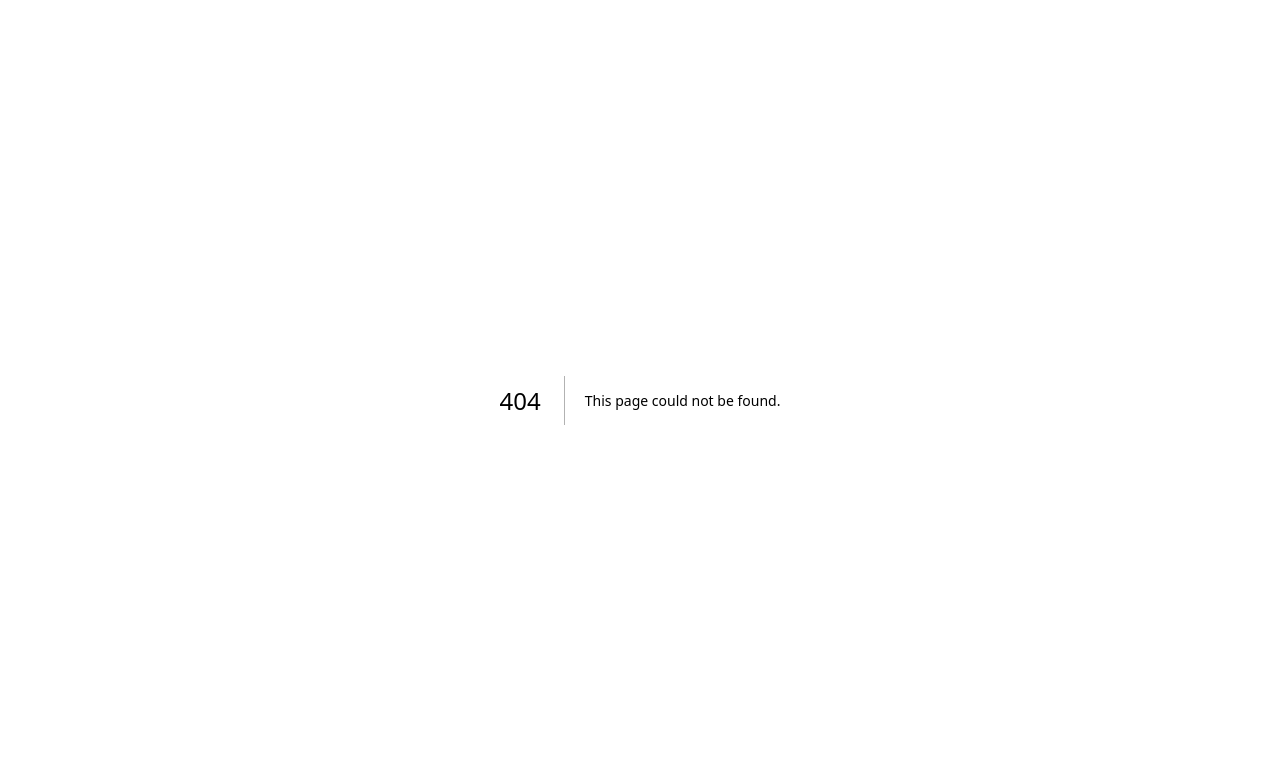
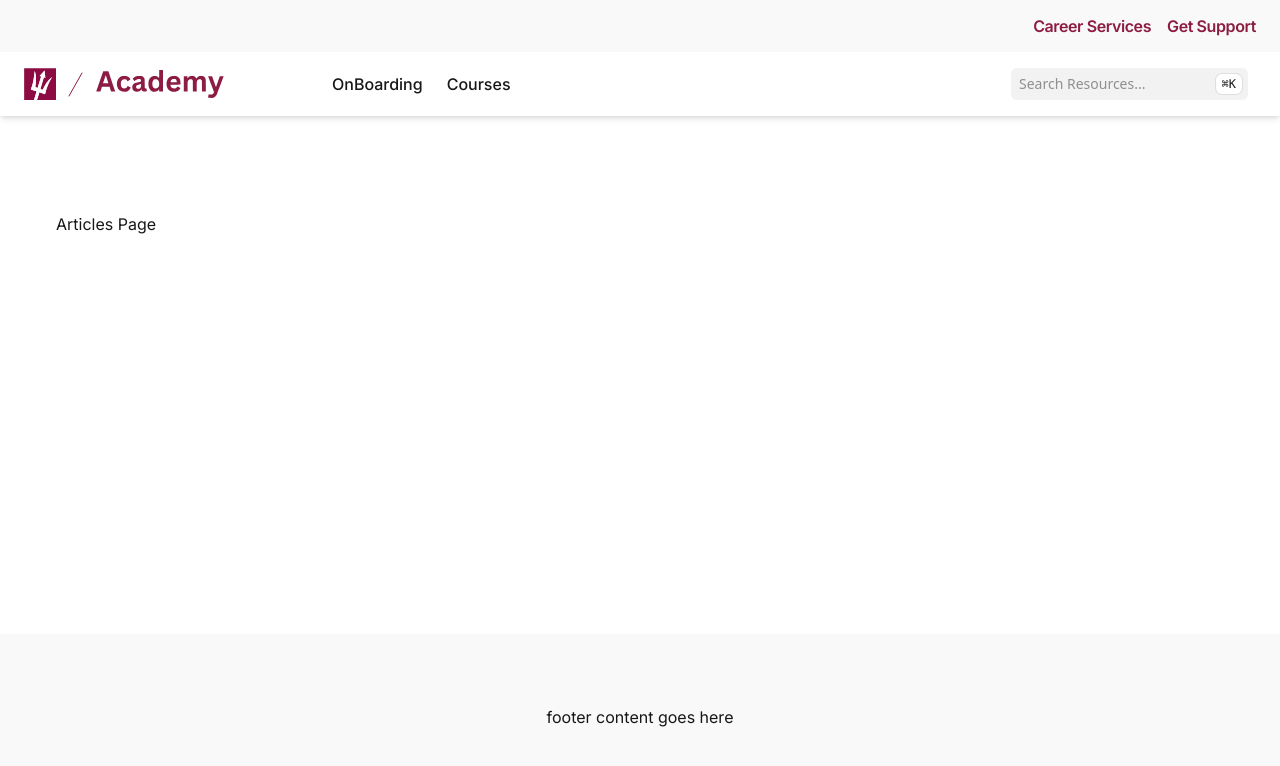
Before and after one commit to fernandonevarez/lms, a Next.js app: page /articles in a window 1280 px wide. Before the commit this address had no page. Shown: the top 766 px of the page. Built offline with nearby package versions, Linux system fonts and the light colour scheme; no server answers.

Commit message:
feat: creates articles page with boilerplate content and metadata
Adds an articles page with initial boilerplate content. Sets up metadata for the page to align with SEO and branding requirements.

```diff
--- /dev/null
+++ b/app/(main)/(routes)/(articles)/articles/page.tsx
@@ -0,0 +1,42 @@
+import type { Metadata } from 'next';
+import {
+  openGraphDefaults,
+  twitterDefaults,
+} from '@/utils/metadata/shared-metadata';
+
+export const metadata: Metadata = {
+  keywords: [
+    'Codevera Academy articles',
+    'coding articles',
+    'software development insights',
+    'in-depth coding tutorials',
+    'learn programming concepts',
+    'software development best practices',
+    'advance coding knowledge',
+  ],
+  alternates: {
+    canonical: 'https://academy.codevera.org/articles',
+  },
+  title: 'Explore Articles',
+  description:
+    'Explore in-depth articles on a wide range of software development topics at Codevera Academy. Gain insights, learn best practices, and deepen your coding knowledge.',
+  openGraph: {
+    ...openGraphDefaults,
+    title: 'Explore Articles',
+    description:
+      'Browse articles on coding and software development topics at Codevera Academy. Learn in-depth concepts and best practices to advance your skills.',
+    url: 'https://academy.codevera.org/articles',
+  },
+  twitter: {
+    ...twitterDefaults,
+    title: 'Explore Articles',
+    description:
+      'Discover a variety of articles on coding and software development topics. Learn best practices and expand your knowledge with Codevera Academy.',
+  },
+};
+
+const Articles = () => {
+  return <div>Articles Page</div>;
+};
+
+export default Articles;
```
